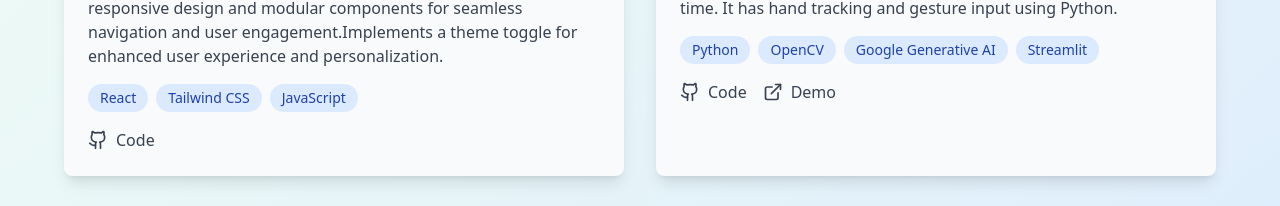
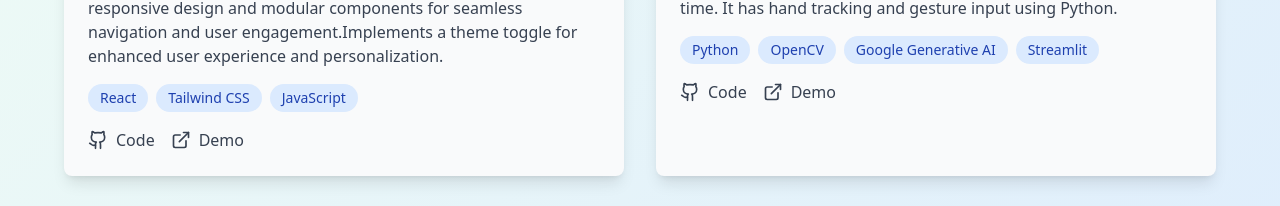
Before and after one commit to ChiteshSarve/Chitesh-Portfolio, a React (Create React App) app: page / in a window 1280 px wide. Shown: the part 3240-3446 px from the top of the page. Built offline with nearby package versions, Linux system fonts and the light colour scheme.

Commit message:
Update Projects.jsx

```diff
--- a/src/components/Projects.jsx
+++ b/src/components/Projects.jsx
@@ -13,8 +13,8 @@ const projects = [
     description: 'A dynamic portfolio website built using React to showcase Skills, Projects, Experience, Education and Certifications. Features responsive design and modular components for seamless navigation and user engagement.Implements a theme toggle for enhanced user experience and personalization.',
     image: PortfolioImage,
     technologies: ['React', 'Tailwind CSS', 'JavaScript'],
-    github: '',
-    demo: ''
+    github: 'https://github.com/ChiteshSarve/Chitesh-Portfolio.git',
+    demo: 'https://chitesh-sarve-portfolio.netlify.app/'
   },
   {
     title: 'HandSolve AI',
```
